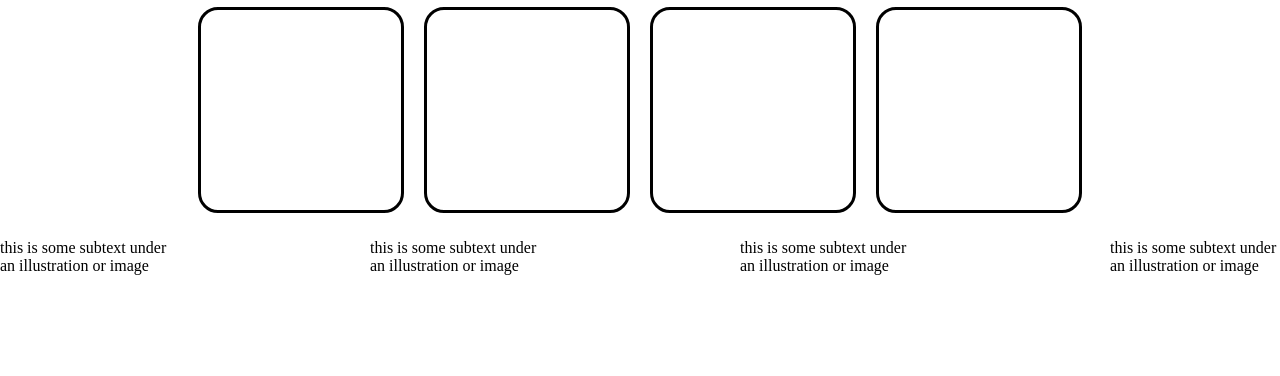
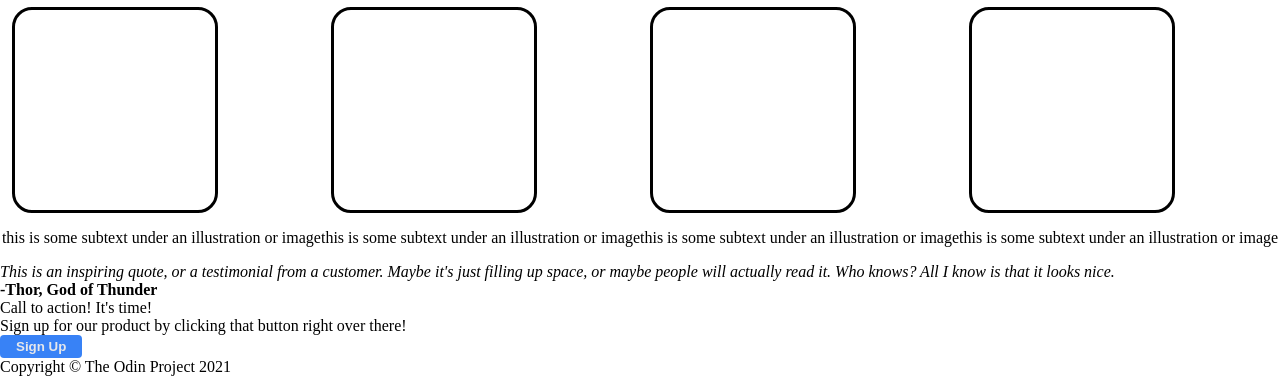
Before and after one commit to TristanFlynn/landing-page, a plain HTML site: page index.html in a window 1280 px wide. Shown: the part 517-893 px from the top of the page. Before the commit the page ends 808 px from the top, so only its background shows below. Drawn offline with Linux system fonts and the light colour scheme.

Commit message:
finished project, functionality adjustments needed

```diff
--- a/index.html
+++ b/index.html
@@ -24,7 +24,7 @@
         <div class="section-left">
             <div class="main-text">This website is awesome</div>
             <div class="secondary-text">This website has some subtext that goes here under the main title. It's a smaller font and the color is lower contrast</div>
-            <div class="buttons"><button>Sign Up</button></div>
+            <div class="buttons"><button><strong>Sign Up</strong></button></div>
         </div>
         <div class="section-right">
             <img src="logo.png" alt="odin project logo">
@@ -32,26 +32,50 @@
     </div>
 
     <div class="title">Some Random Information</div>
+
     <div class="container2">
-        <div class="box">
+        <div class="subcontainer">
+            <div class="box"></div>
+            <p class="subtext">this is some subtext under an illustration or image</p>
         </div>
-        <div class="box">
+        <div class="subcontainer">
+            <div class="box"></div>
+            <p class="subtext">this is some subtext under an illustration or image</p>
         </div>
-        <div class="box">
+        <div class="subcontainer">
+            <div class="box"></div>
+            <p class="subtext">this is some subtext under an illustration or image</p>
         </div>
-        <div class="box">
+        <div class="subcontainer">
+            <div class="box"></div>
+            <p class="subtext">this is some subtext under an illustration or image</p>
         </div>
     </div>
-    <div class="subtext-container">
-        <div class="subtext">
-            <p>this is some subtext under an illustration or image</p>
-            <p>this is some subtext under an illustration or image</p>
-            <p>this is some subtext under an illustration or image</p>
-            <p>this is some subtext under an illustration or image</p>
+
+    <div class="container3">
+        <div class="quote-box">
+            <div class="quote"><em>This is an inspiring quote, or a testimonial from a customer. Maybe it's just filling up space, or maybe people will actually read it. Who knows? All I know is that it looks nice.</em></div>
+        </div>
+        <div class="author">
+            <div><strong>-Thor, God of Thunder</strong></div>
         </div>
     </div>
-    <div class="section-3"></div>
-    <div class="footer"></div>
 
+    <div class="container4">
+        <div class="blue-box">
+            <div class="content-left">
+                <div class="headline">Call to action! It's time!</div>
+                <div class="subtext">Sign up for our product by clicking that button right over there!</div>
+            </div>
+            <div class="content-right">
+                <div class="sign-up">
+                    <button><strong>Sign Up</strong></button>
+                </div>
+            </div>
+        </div>
+    </div>
+    <div class="footer">
+        <div>Copyright &#169 The Odin Project 2021</div>
+    </div>
 </body>
 </html>
```
